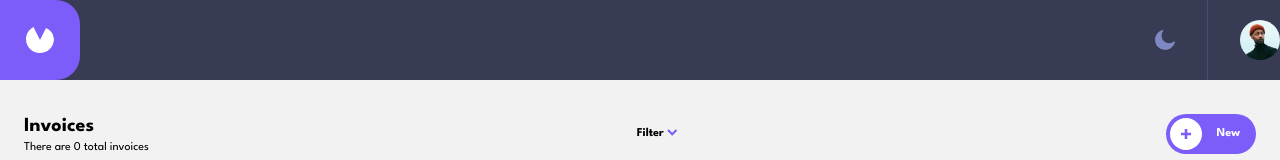
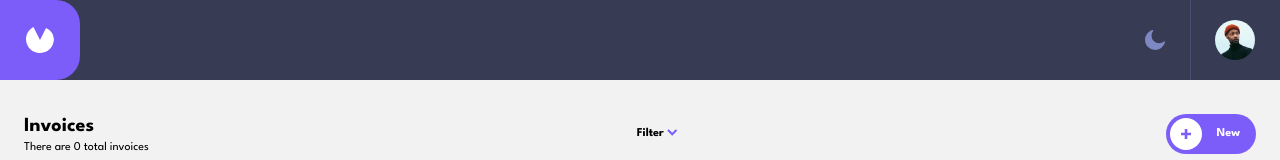
Before and after one commit to JJooaa/sickcoder, a Next.js app: page / in a window 1280 px wide. Shown: the top 160 px of the page. Built offline with nearby package versions, Linux system fonts and the light colour scheme; no server answers; the database is empty.

Commit message:
fix broken header

```diff
--- a/components/Header.tsx
+++ b/components/Header.tsx
@@ -14,7 +14,7 @@ const Header = () => {
           alt="blue pacman looking thing"
         />
       </div>
-      <div className="flex h-full gap-8 items-center ">
+      <div className="flex h-full w-40 items-center justify-evenly">
         <Image src={Moon} alt="a grey moon" />
         <div className="w-[1px] h-full bg-[#494E6E]"></div>
         <Image
```
